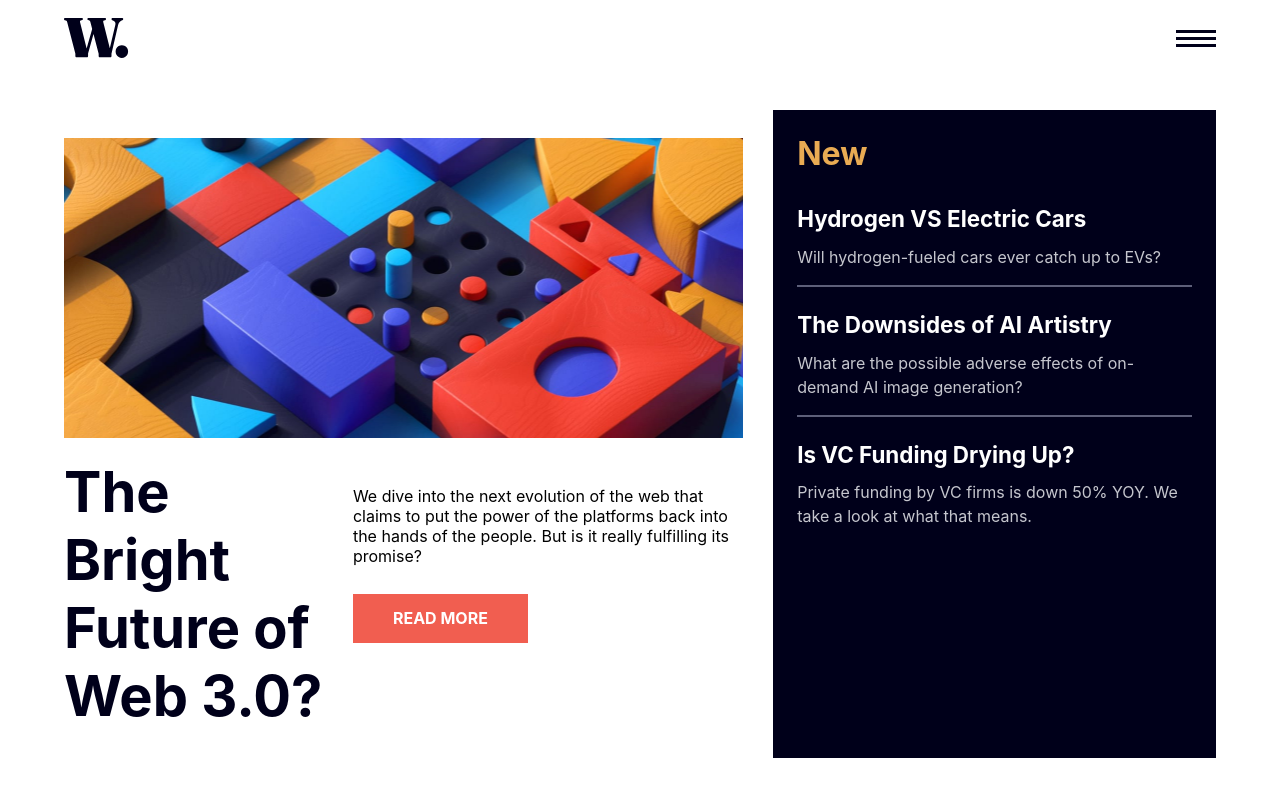
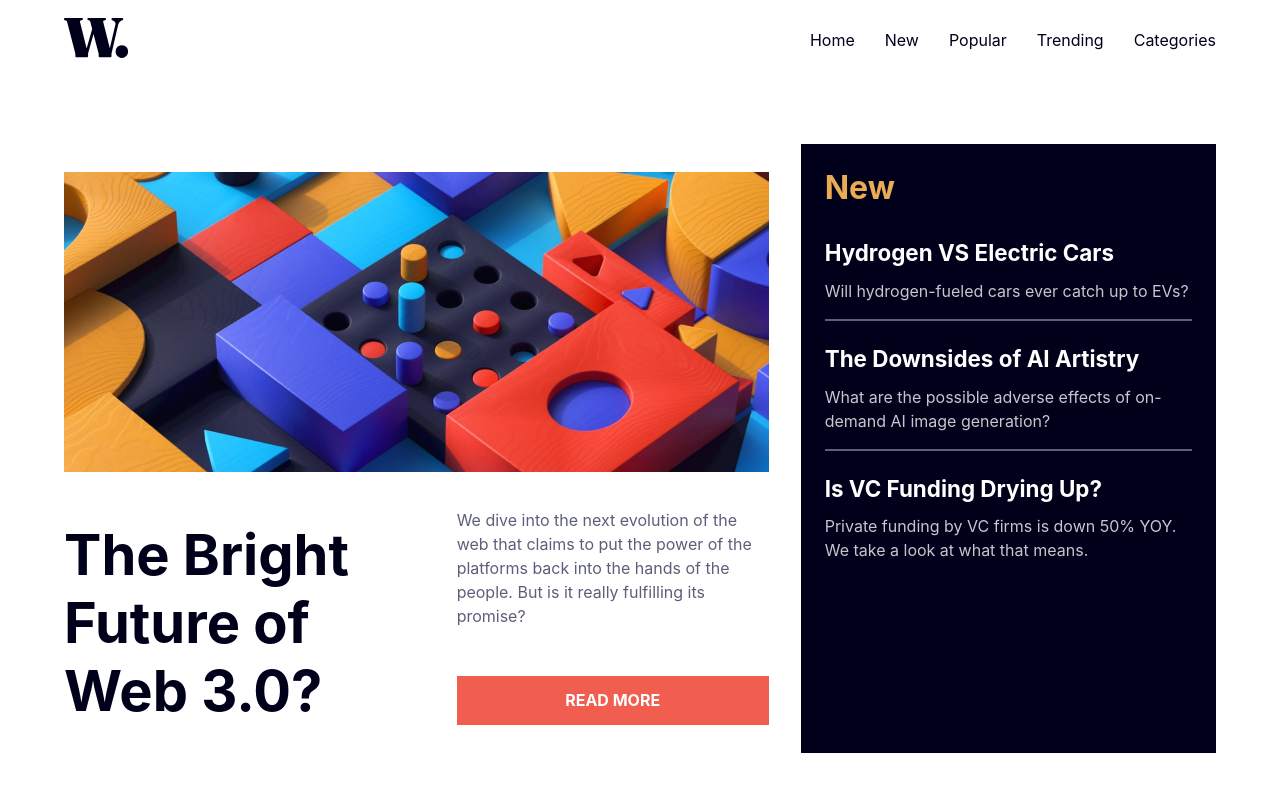
Before and after one commit to pcelman/W-landing, a plain HTML site: page index.html in a window 1280 px wide. Shown: the top 785 px of the page. Drawn offline with Linux system fonts and the light colour scheme.

Commit message:
flex solved

```diff
--- a/index.css
+++ b/index.css
@@ -235,34 +235,42 @@ body {
 
 @media (min-width: 764px) {
   .container {
-    display: grid;
-    grid-auto-columns: 1fr;
+    grid-template-rows: repeat(2, max-content);
     grid-template-areas:
       "nav nav nav nav nav"
       "main main main aside aside"
       "article article article article article";
+    gap: 4rem 2rem;
   }
 
+  .main {
+    display: grid;
+    align-content: space-between;
+  }
   .main__texts {
-    display: flex;
-    gap: 20px;
+    display: grid;
+    gap: 2rem;
+    align-items: flex-end;
+    grid-template-areas:
+      "title text"
+      "title cta";
   }
 
   .main__title {
     grid-area: title;
-    align-self: center;
     font-size: 3.5rem;
+    display: grid;
   }
 
   .main__paragraph {
-    grid-area: p;
+    grid-area: text;
     align-self: start;
   }
 
   .main__cta {
     margin: 0;
-    grid-area: a;
-    align-self: end;
+    grid-area: cta;
+    align-self: flex-start;
     text-align: center;
   }
 
@@ -274,4 +282,33 @@ body {
   .main__bg {
     background-image: url("./assets/images/image-web-3-desktop.jpg");
   }
+
+  /* nav  */
+
+  .nav::before {
+    content: unset;
+  }
+
+  .nav:has(.nav__links:target)::before {
+    pointer-events: unset;
+    opacity: 1;
+  }
+
+  .nav__hamburger,
+  .nav__hamburger--close {
+    display: none;
+  }
+
+  .nav__menu {
+    position: unset;
+    width: unset;
+    max-width: unset;
+    gap: 30px;
+    grid-auto-flow: column;
+    padding: 0;
+    opacity: 1;
+    overflow-y: unset;
+    pointer-events: unset;
+    transition: none;
+  }
 }
--- a/index.html
+++ b/index.html
@@ -60,15 +60,15 @@
         <div class="main__bg"></div>
         <article class="main__texts">
           <h1 class="main__title">The Bright Future of Web 3.0?</h1>
-          <div>
+          <!-- <div class="main__col2"> -->
 
-            <p class="main paragraph">
+            <p class="main__paragraph">
               We dive into the next evolution of the web that claims to put the
               power of the platforms back into the hands of the people. But is it
               really fulfilling its promise?
             </p>
             <a href="#" class="main__cta">Read more</a>
-          </div>
+          <!-- </div> -->
         </article>
       </main>
 
```
